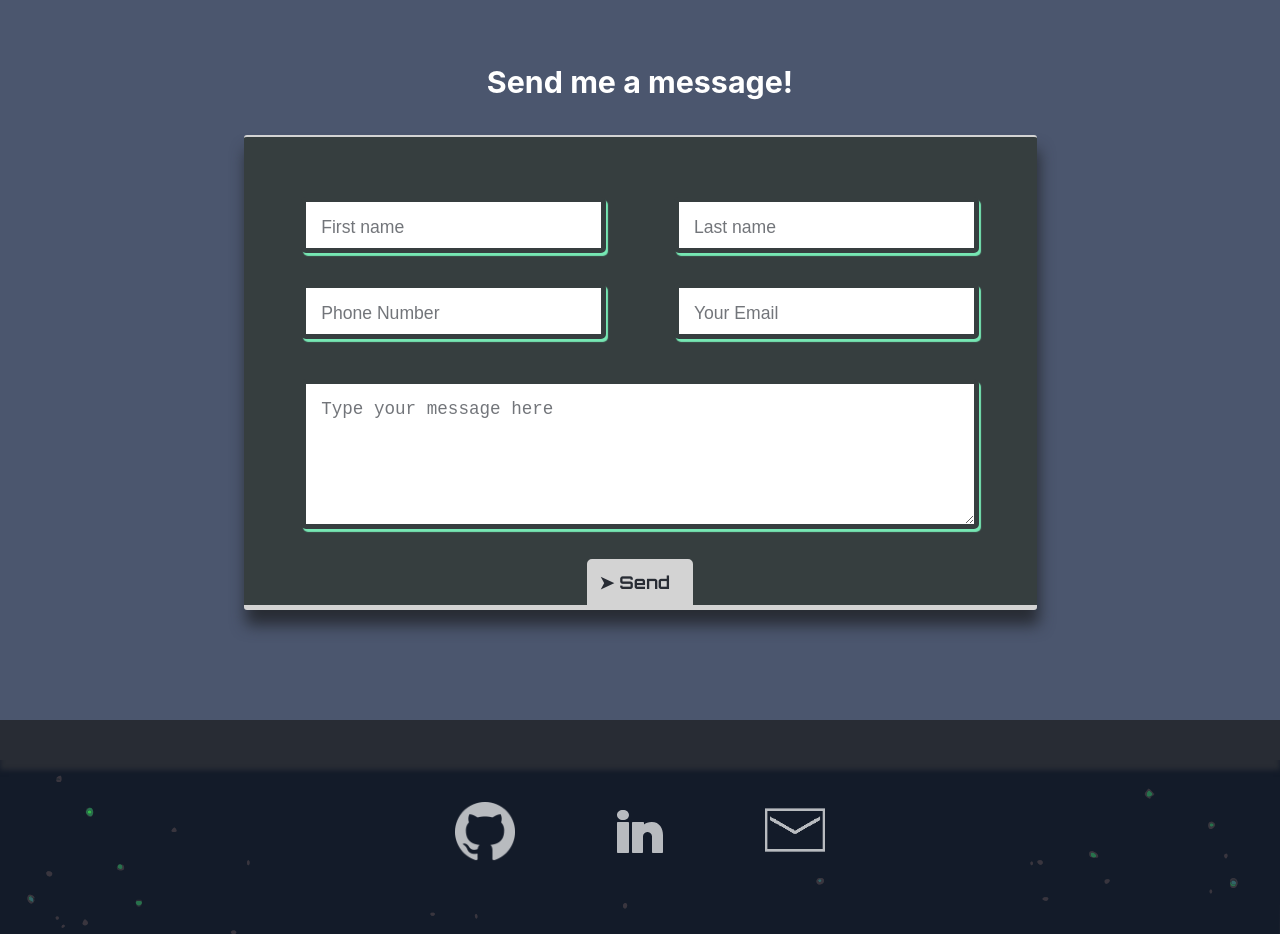
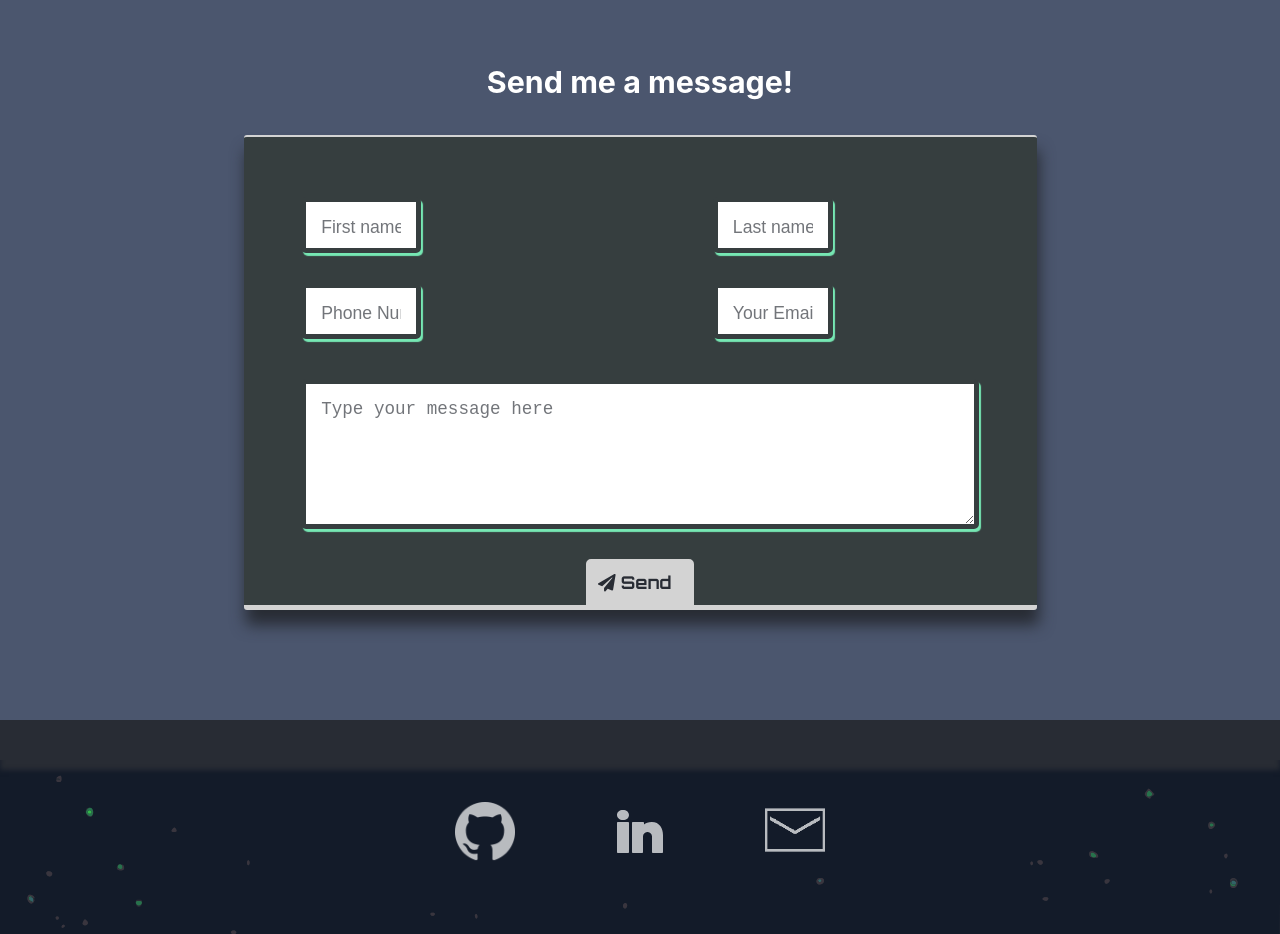
Before and after one commit to NickStrick/My-Portfolio, a React (Create React App) app in the folder portfolio/: page / in a window 1280 px wide. Shown: the part 3680-4614 px from the top of the page. Built offline with nearby package versions, Linux system fonts and the light colour scheme; no server answers.

Commit message:
required fields and status popup added to contact section

```diff
--- a/portfolio/src/components/ContactInfo/Contactinfo.js
+++ b/portfolio/src/components/ContactInfo/Contactinfo.js
@@ -1,6 +1,9 @@
 import React, { useState, useEffect } from 'react';
 import axios from 'axios';
 import './Contactinfo.scss';
+import {FontAwesomeIcon} from '@fortawesome/react-fontawesome';
+
+import ContactPopup from './ContactPopup.js';
 
 const Contactinfo = (props) => {
     const [firstName, setFirst] = useState('')
@@ -8,23 +11,52 @@ const Contactinfo = (props) => {
     const [number, setNumber] = useState('')
     const [email, setEmail] = useState('')
     const [msg, setMsg] = useState('')
+    const [submitStatus, setSubmitStatus] = useState(0);
 
-    useEffect(() => {
-        axios.get('https://vast-meadow-92170.herokuapp.com/')
-            .then(res => console.log(res.data))
-    }, [])
+    let submitTimeout;
 
-    function submitContact(e) {
+    // useEffect(() => {
+    //     axios.get('https://vast-meadow-92170.herokuapp.com/')
+    //         .then(res => console.log(res.data))
+    // }, [])
+
+    function zeroInputs(){
+        setFirst('');
+        setLast('');
+        setNumber('');
+        setEmail('');
+        setMsg('');
+    }
+
+    function checkSubmitStatus(e){
         e.preventDefault();
         const contactInput = {
-            firstName,
-            lastName,
-            phone: number,
-            email,
-            message: msg
+                firstName,
+                lastName,
+                phone: number,
+                email,
+                message: msg
+            }
+        if(submitTimeout) clearTimeout(submitTimeout);
+        if (email === '' || firstName === '' || lastName === '' || msg === '' ){
+            setSubmitStatus(2);
+        }else{
+            setSubmitStatus(1);
+            zeroInputs();
+            submitContact(contactInput)
         }
 
-        axios.post('https://vast-meadow-92170.herokuapp.com/contact', contactInput)
+        submitTimeout = setTimeout(()=> setSubmitStatus(0), 11000)
+    }
+
+    function submitContact(contactInput) {
+
+
+        const sendgridUrl = 'http://localhost:5000/contact';
+        // const sendgridUrl = 'https://nick-strick-portfolio.herokuapp.com/contact'
+        zeroInputs();
+
+        axios.post( sendgridUrl , contactInput)
             .then(res => console.log('successful submit: ', !!res.data))
             .catch(err => console.log('contact submit atempt fail', err))
     }
@@ -55,39 +87,51 @@ const Contactinfo = (props) => {
     return (
 
         <div className="contact-section" id='contact-info-id'><label className='contact-head'>Send me a message!</label>
-            <form className='contact-form' onSubmit={submitContact} >
+            <form className='contact-form' onSubmit={checkSubmitStatus}
+            onFocus={() => {
+                if(submitStatus === 2){
+                 setSubmitStatus(0);
+                 if(submitTimeout) clearTimeout(submitTimeout);
+            }}}>
 
                 <div className='contact-div'>
                     {/* <label></label> */}
+                    <div className='required'>
                     <input
+
                         aria-label={'first-name'}
                         value={firstName}
                         onChange={handleChange}
                         placeholder='First name'
                         name='firstName'
-                    />
+                    /></div>
+                    <div className='required'>
                     <input
                         value={lastName}
                         onChange={handleChange}
                         placeholder='Last name'
                         name='lastName'
-                    />
+                    /></div>
                 </div>
+
                 <div className='contact-div'>
                     {/* <label></label> */}
+                    <div>
                     <input
                         aria-label={'last-name'}
                         value={number}
                         onChange={handleChange}
                         placeholder='Phone Number'
                         name='number'
-                    />
+                    /></div>
+                    <div className='required'>
                     <input
                         value={email}
                         onChange={handleChange}
                         placeholder='Your Email'
                         name='email'
-                    />
+                        type='email'
+                    /></div>
                 </div>
                 <textarea
                     id='contact-msg'
@@ -97,7 +141,8 @@ const Contactinfo = (props) => {
                     placeholder='Type your message here'
                     name='msg'
                 />
-                <button type='Submit'>➤ Send  &nbsp; </button>
+                {submitStatus > 0 && <ContactPopup submitStatus={submitStatus} />}
+                <button type='Submit'><FontAwesomeIcon icon='paper-plane'/> Send  &nbsp; </button>
 
             </form>
 
```
